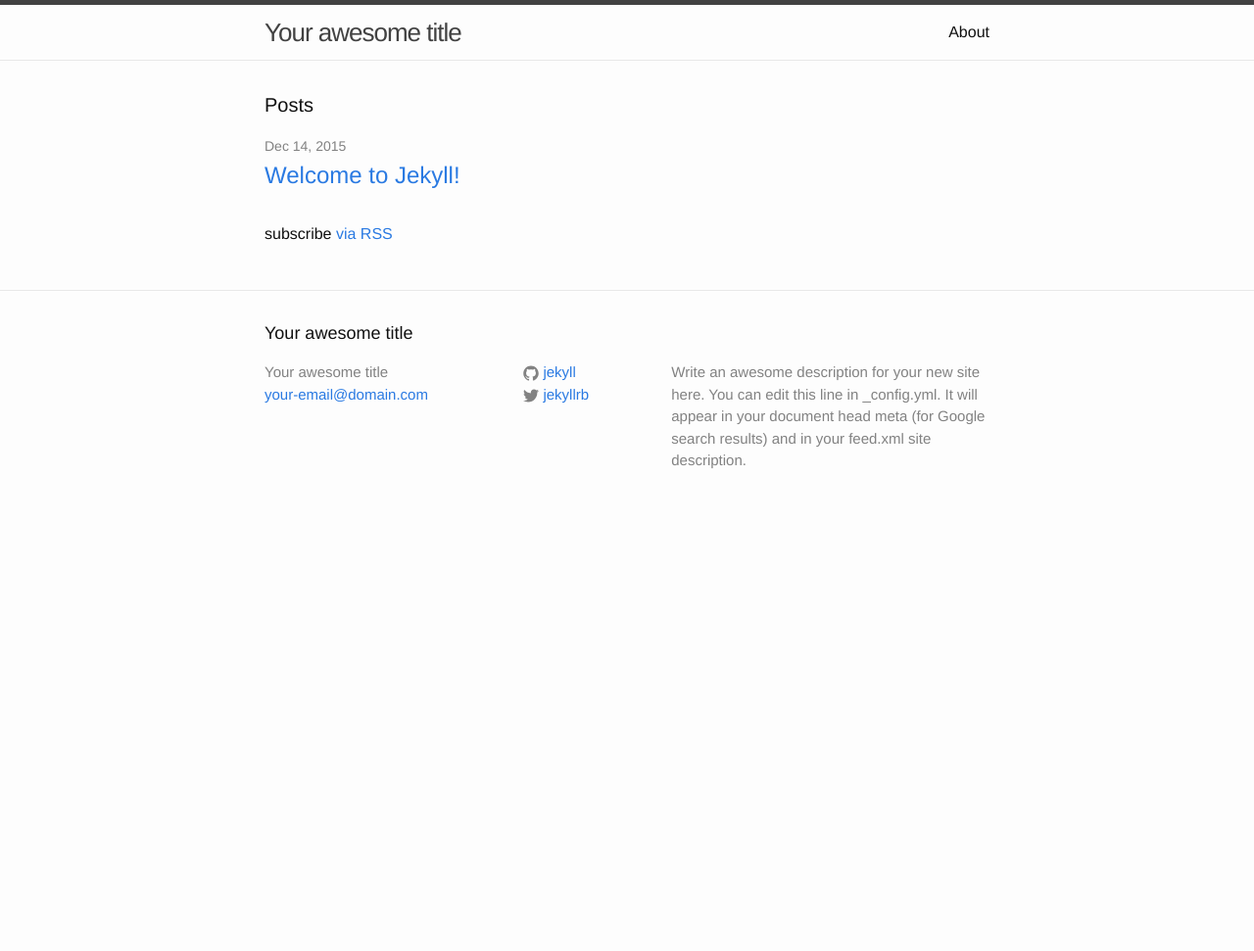
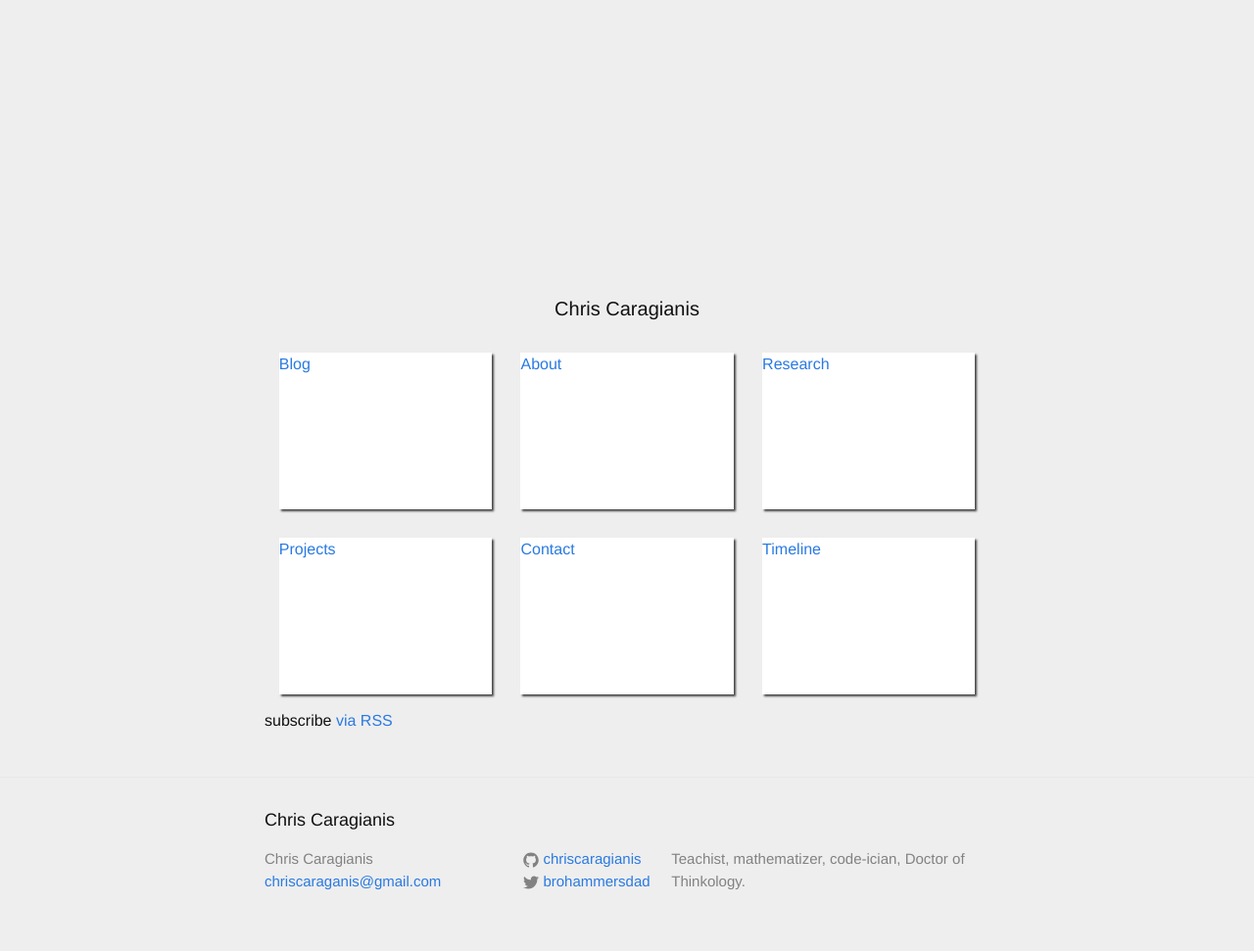
Before and after one commit to chriscaragianis/new_cv, a Jekyll site: the page built from index.html, in a window 1280 px wide. Shown: the whole page at 98% size. Built offline with Jekyll 4.4.1, drawn with Linux system fonts in a browser that asks for light colours; before the commit the page ends 900 px from its top, so only the background shows below that.

Commit message:
Add basic tiling

```diff
--- a/_config.yml
+++ b/_config.yml
@@ -1,3 +1,4 @@
+
 # Welcome to Jekyll!
 #
 # This config file is meant for settings that affect your whole blog, values
@@ -6,16 +7,15 @@
 # 'jekyll serve'. If you change this file, please restart the server process.
 
 # Site settings
-title: Your awesome title
-email: your-email@domain.com
+title: Chris Caragianis
+email: chriscaraganis@gmail.com
 description: > # this means to ignore newlines until "baseurl:"
-  Write an awesome description for your new site here. You can edit this
-  line in _config.yml. It will appear in your document head meta (for
-  Google search results) and in your feed.xml site description.
+    Teachist, mathematizer, code-ician, Doctor of Thinkology.
 baseurl: "" # the subpath of your site, e.g. /blog
 url: "http://yourdomain.com" # the base hostname & protocol for your site
-twitter_username: jekyllrb
-github_username:  jekyll
+twitter_username: brohammersdad
+github_username:  chriscaragianis
 
 # Build settings
 markdown: kramdown
+exclude: [vendor]
--- /dev/null
+++ b/_includes/tiles.html
@@ -0,0 +1,8 @@
+<ul class = "tile-list">
+  <li><a href = "blog">Blog</a></li>
+  <li><a href = "about/">About</a></li>
+  <li><a href = "research/">Research</a></li>
+  <li><a href = "projects">Projects</a></li>
+  <li><a href = "contact/">Contact</a></li>
+  <li><a href = "timeline/">Timeline</a></li>
+</ul>
--- a/_layouts/default.html
+++ b/_layouts/default.html
@@ -4,8 +4,6 @@
   {% include head.html %}
 
   <body>
-
-    {% include header.html %}
 
     <div class="page-content">
       <div class="wrapper">
--- a/_sass/_base.scss
+++ b/_sass/_base.scss
@@ -9,6 +9,8 @@
 }
 
 
+$background-color: #eee;
+$hi-background: #fff;
 
 /**
  * Basic styling
--- a/_sass/_layout.scss
+++ b/_sass/_layout.scss
@@ -173,6 +173,10 @@
 
 .page-heading {
     font-size: 20px;
+    width: 40%;
+    text-align: center;
+    margin-left: 30%;
+    margin-top: 30vh;
 }
 
 .post-list {
@@ -181,7 +185,26 @@
 
     > li {
         margin-bottom: $spacing-unit;
+        display-style: block;
+        box-shadow: 2px 2px 2px #444;
+        background-color: $hi-background;
     }
+}
+
+.tile-list {
+  @extend .post-list;
+
+  > li {
+    width: 29.33333%;
+    float: left;
+    height: 10rem;
+    display: inline-block;
+    margin: 2%;
+  }
+
+  > li:nth-child(4n) {
+    clear:left;
+  }
 }
 
 .post-meta {
--- /dev/null
+++ b/_tiles/blog.markdown
@@ -0,0 +1,3 @@
+---
+title: blog
+---
--- a/index.html
+++ b/index.html
@@ -4,19 +4,9 @@
 
 <div class="home">
 
-  <h1 class="page-heading">Posts</h1>
+  <h1 class="page-heading">Chris Caragianis</h1>
 
-  <ul class="post-list">
-    {% for post in site.posts %}
-      <li>
-        <span class="post-meta">{{ post.date | date: "%b %-d, %Y" }}</span>
-
-        <h2>
-          <a class="post-link" href="{{ post.url | prepend: site.baseurl }}">{{ post.title }}</a>
-        </h2>
-      </li>
-    {% endfor %}
-  </ul>
+  {% include tiles.html %}
 
   <p class="rss-subscribe">subscribe <a href="{{ "/feed.xml" | prepend: site.baseurl }}">via RSS</a></p>
 
```
Also changed, not shown: blog/index.html (+23 -0 lines).
